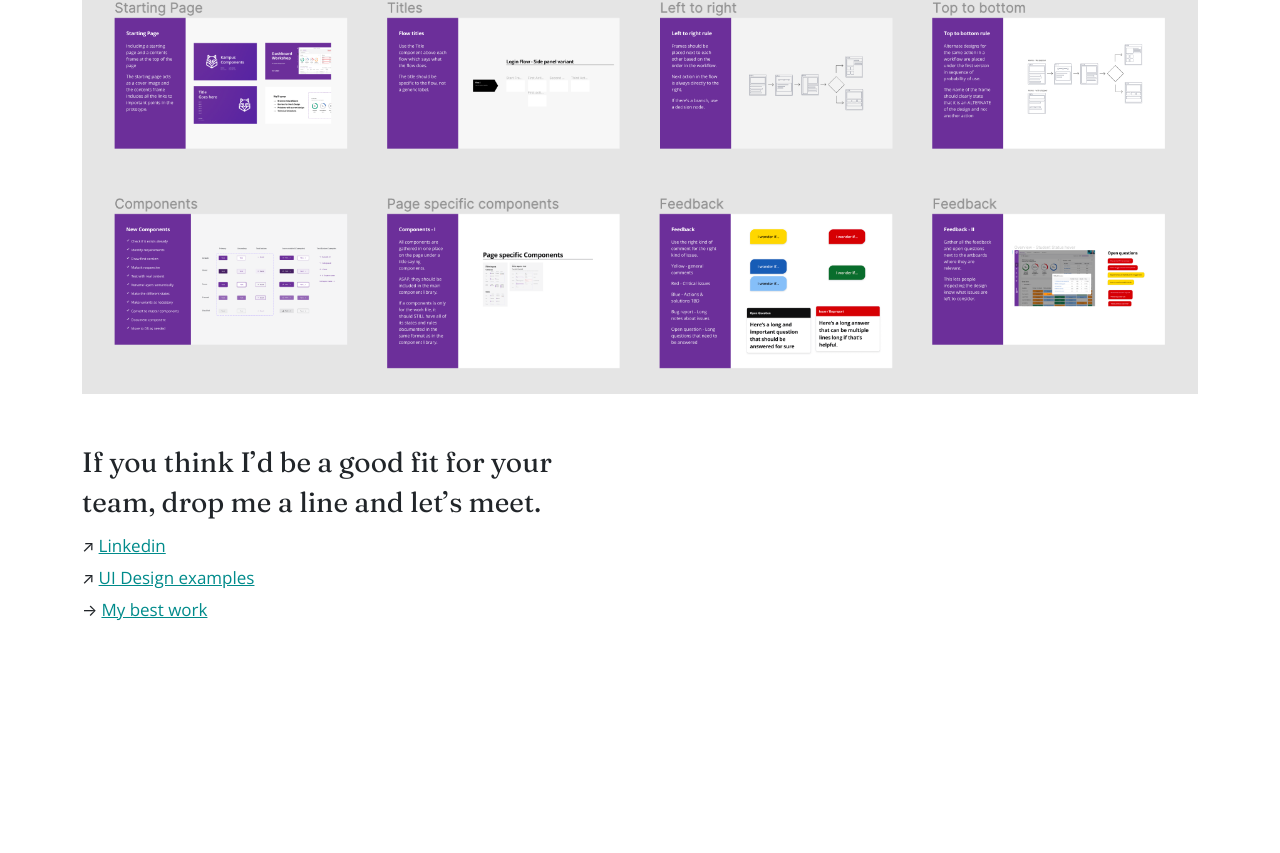
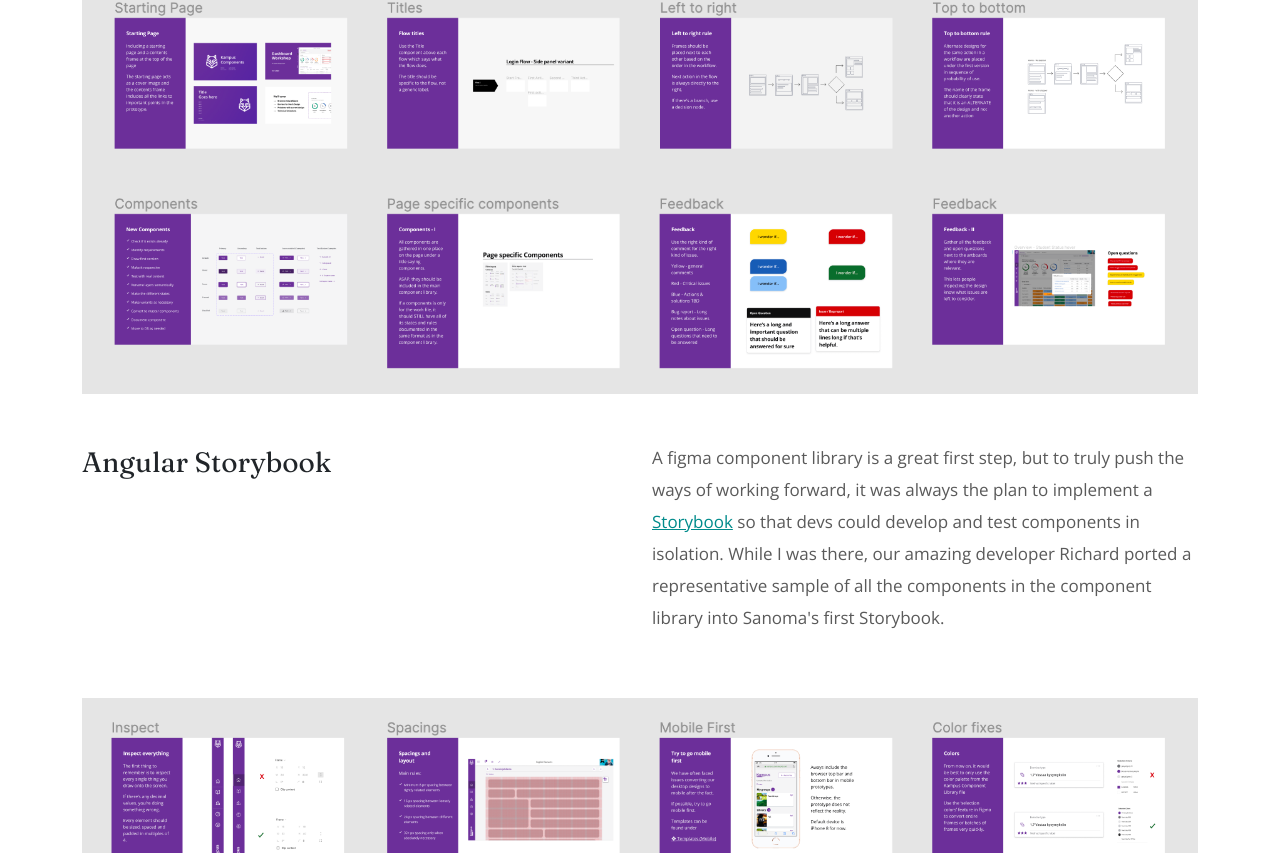
Before and after one commit to mchitrak/mchitrak.github.io, a website: page sanoma.html in a window 1280 px wide. Shown: the part 11147-12000 px from the top of the page. Before the commit the page ends 11821 px from the top, so only its background shows below. Drawn offline with nearby package versions, Linux system fonts and the light colour scheme.

Commit message:
Update sanoma.html

```diff
--- a/sanoma.html
+++ b/sanoma.html
@@ -299,6 +299,23 @@
         <img class="img-fluid mt-5" src="images/Kampus ways of working.png" alt="">
       </div>
 
+      <div class="row">
+        <div class="col-md-6 mt-5">
+          <h3>Angular Storybook</h3>
+        </div>
+
+        <div class="col-md-6 mt-5">
+          <p>
+            A figma component library is a great first step, but to truly push the ways of working forward, it was always the plan to implement a <a href="https://storybook.js.org/">Storybook</a> so that devs could develop and test components in isolation. While I was there, our amazing developer Richard ported a representative sample of all the components in the component library into Sanoma's first Storybook.
+          </p>
+
+        </div>
+      </div>
+
+      <div>
+        <img class="img-fluid mt-5" src="images/Kampus ways of working.png" alt="">
+      </div>
+
     </section>
 
 
```
